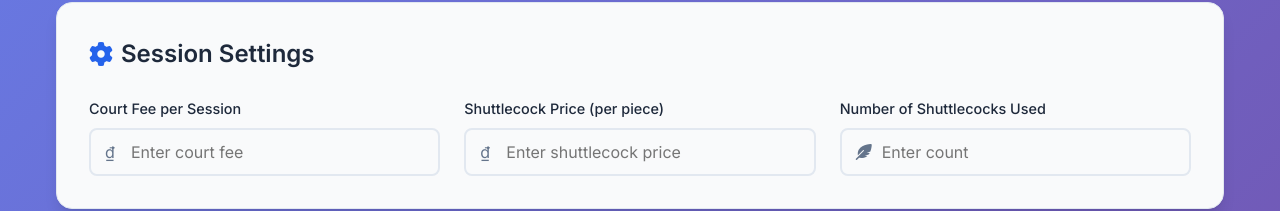
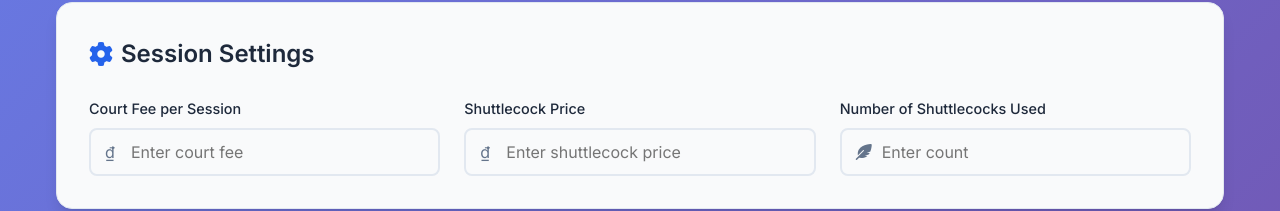
Before and after one commit to hfakeeeeee/ShuttleSplit, a React (Create React App) app: page / in a window 1280 px wide. Both pictures are taken after a click on the button "Settings & Configuration". Shown: the part 376-587 px from the top of the page. Built offline with nearby package versions, Linux system fonts and the light colour scheme; no server answers; the database is empty.

Commit message:
Remove per piece

```diff
--- a/backup/index.html
+++ b/backup/index.html
@@ -32,7 +32,7 @@
                         </div>
                     </div>
                     <div class="form-group">
-                        <label for="shuttlecockPrice">Shuttlecock Price (per piece)</label>
+                        <label for="shuttlecockPrice">Shuttlecock Price</label>
                         <div class="input-wrapper">
                             <span class="currency">₫</span>
                             <input type="number" id="shuttlecockPrice" placeholder="Enter shuttlecock price" min="0">
--- a/src/components/SessionSettings.tsx
+++ b/src/components/SessionSettings.tsx
@@ -31,7 +31,7 @@ const SessionSettingsComponent: React.FC<SessionSettingsProps> = ({ settings, on
           </div>
         </div>
         <div className="form-group">
-          <label htmlFor="shuttlecockPrice">Shuttlecock Price (per piece)</label>
+          <label htmlFor="shuttlecockPrice">Shuttlecock Price</label>
           <div className="input-wrapper">
             <span className="currency">₫</span>
             <input
```
